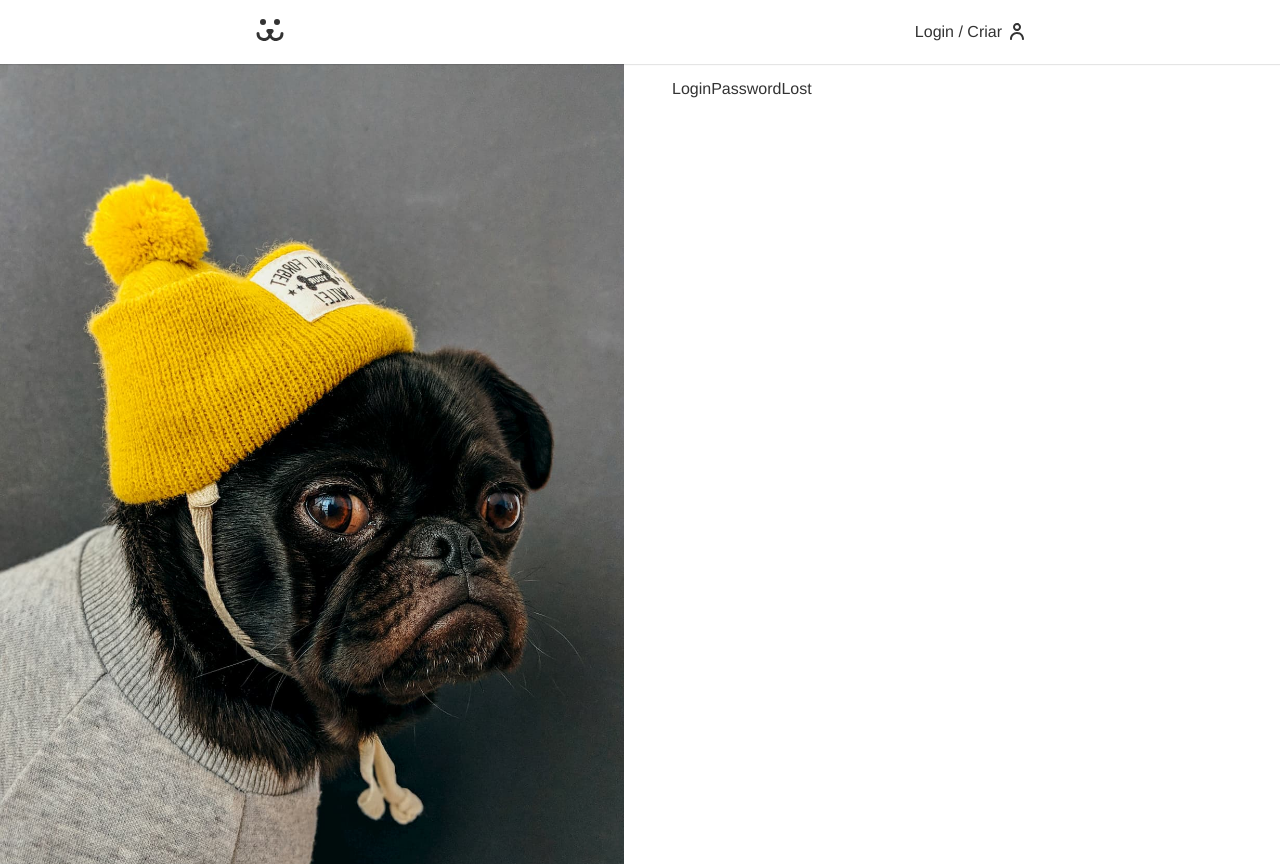
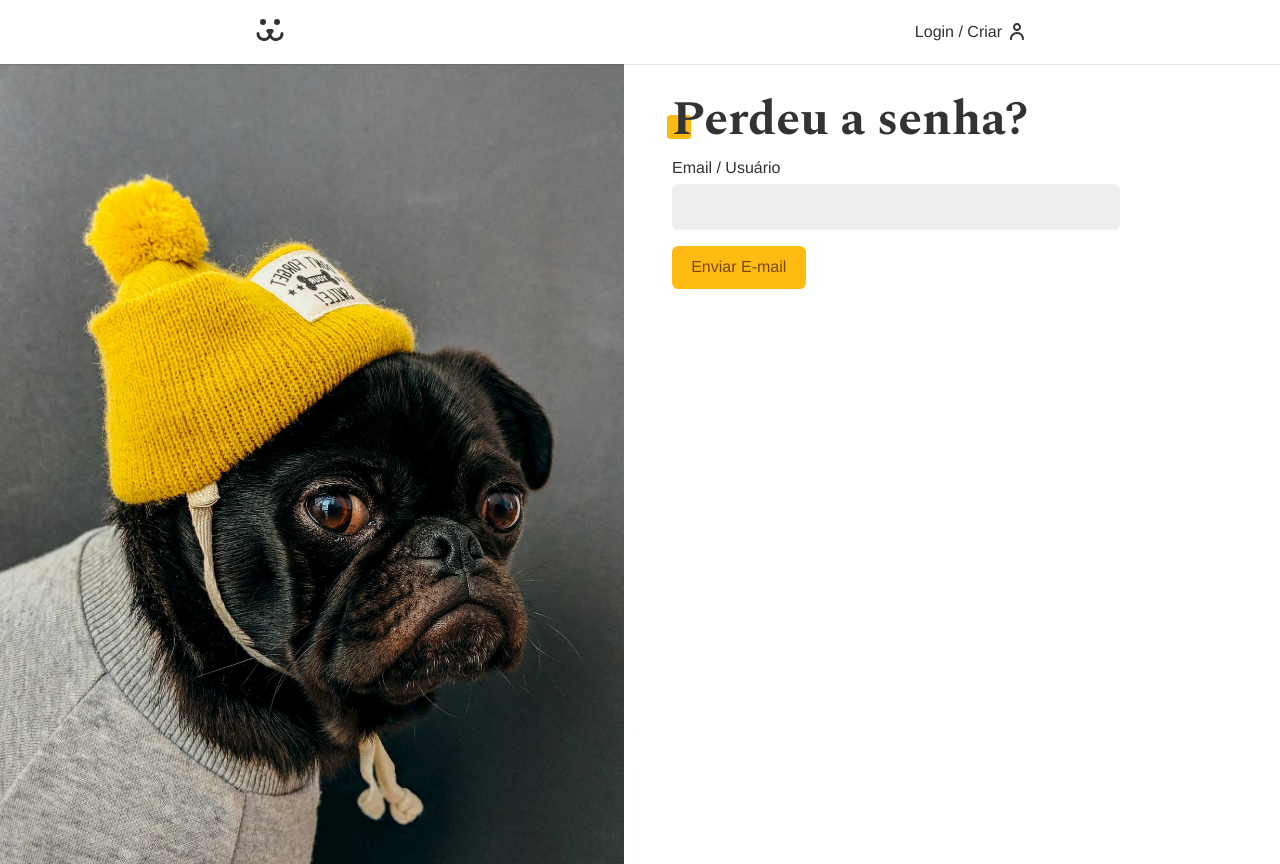
Before and after one commit to GonayTwo/dogs, a React (Create React App) app: page /login/perdeu in a window 1280 px wide. Built offline with nearby package versions, Linux system fonts and the light colour scheme.

Commit message:
Criação do reset da senha

```diff
--- a/src/Api.js
+++ b/src/Api.js
@@ -106,3 +106,29 @@
     },
   };
 }
+
+export function PASSWORD_LOST(body) {
+  return {
+    url: API_URL + '/api/password/lost',
+    options: {
+      method: 'POST',
+      headers: {
+        'Content-Type': 'application/json',
+      },
+      body: JSON.stringify(body),
+    },
+  };
+}
+
+export function PASSWORD_RESET(body) {
+  return {
+    url: API_URL + '/api/password/reset',
+    options: {
+      method: 'POST',
+      headers: {
+        'Content-Type': 'application/json',
+      },
+      body: JSON.stringify(body),
+    },
+  };
+}
--- a/src/Components/Login/LoginPasswordLost.jsx
+++ b/src/Components/Login/LoginPasswordLost.jsx
@@ -1,7 +1,42 @@
 import React from 'react';
+import { PASSWORD_LOST } from '../../Api';
+import useFetch from '../../Hooks/useFetch';
+import useForm from '../../Hooks/useForm';
+import Button from '../Forms/Button';
+import Input from '../Forms/Input';
+import Error from '../Helper/Error';
 
 const LoginPasswordLost = () => {
-  return <div>LoginPasswordLost</div>;
+  const login = useForm();
+  const { data, loading, error, request } = useFetch();
+  async function handleSubmit(event) {
+    event.preventDefault();
+    const { url, options } = PASSWORD_LOST({
+      login: login.value,
+      url: window.location.href.replace('perdeu', 'resetar'),
+    });
+    const { json } = await request(url, options);
+  }
+
+  return (
+    <section>
+      <h1 className='title'>Perdeu a senha?</h1>
+      {data ? (
+        <p style={{ color: '#4c1' }}>{data}</p>
+      ) : (
+        <form onSubmit={handleSubmit}>
+          <Input label='Email / Usuário' type='text' name='login' {...login} />
+          {loading ? (
+            <Button disabled>Enviando...</Button>
+          ) : (
+            <Button>Enviar E-mail</Button>
+          )}
+        </form>
+      )}
+
+      <Error error={error} />
+    </section>
+  );
 };
 
 export default LoginPasswordLost;
--- a/src/Components/Login/LoginPasswordReset.jsx
+++ b/src/Components/Login/LoginPasswordReset.jsx
@@ -1,7 +1,54 @@
 import React from 'react';
+import { useNavigate } from 'react-router-dom';
+import { PASSWORD_RESET } from '../../Api';
+import useFetch from '../../Hooks/useFetch';
+import useForm from '../../Hooks/useForm';
+import Button from '../Forms/Button';
+import Input from '../Forms/Input';
+import Error from '../Helper/Error';
 
 const LoginPasswordReset = () => {
-  return <div>LoginPasswordReset</div>;
+  const [login, setLogin] = React.useState('');
+  const [key, setKey] = React.useState('');
+  const password = useForm('password');
+  const { error, loading, request } = useFetch();
+  const navigate = useNavigate();
+
+  React.useEffect(() => {
+    const params = new URLSearchParams(window.location.search);
+    const key = params.get('key');
+    const login = params.get('login');
+    if (key) setKey(key);
+    if (login) setLogin(login);
+  }, []);
+
+  async function handleSubmit(event) {
+    event.preventDefault();
+    if (password.validate()) {
+      const { url, options } = PASSWORD_RESET({
+        login,
+        key,
+        password: password.value,
+      });
+      const { response } = await request(url, options);
+      if (response.ok) navigate('/login');
+    }
+  }
+  return (
+    <div>
+      <h1 className='title'>Resete a senha</h1>
+      <form onSubmit={handleSubmit}>
+        <Input
+          label='Nova Senha'
+          type='password'
+          name='password'
+          {...password}
+        />
+        {loading ? <Button>Resetando...</Button> : <Button>Resetar</Button>}
+      </form>
+      <Error error={error} />
+    </div>
+  );
 };
 
 export default LoginPasswordReset;
```
